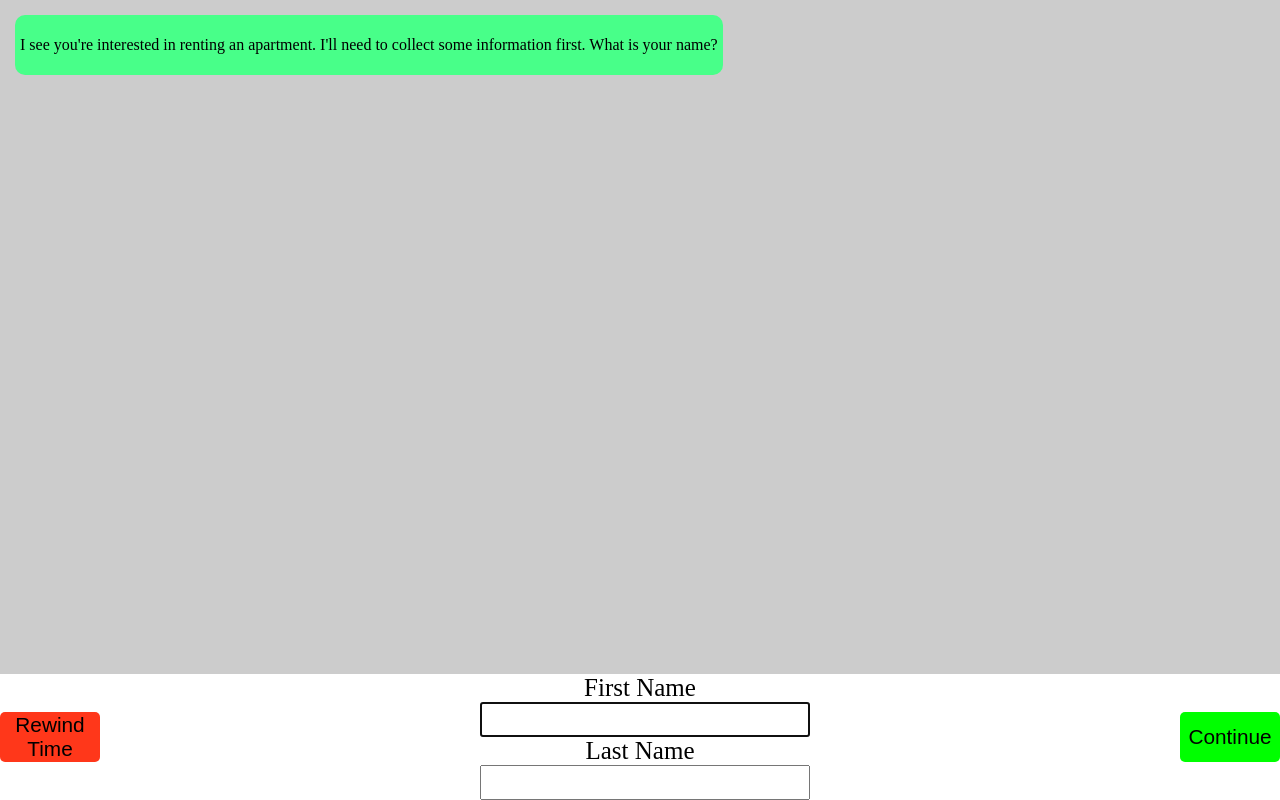
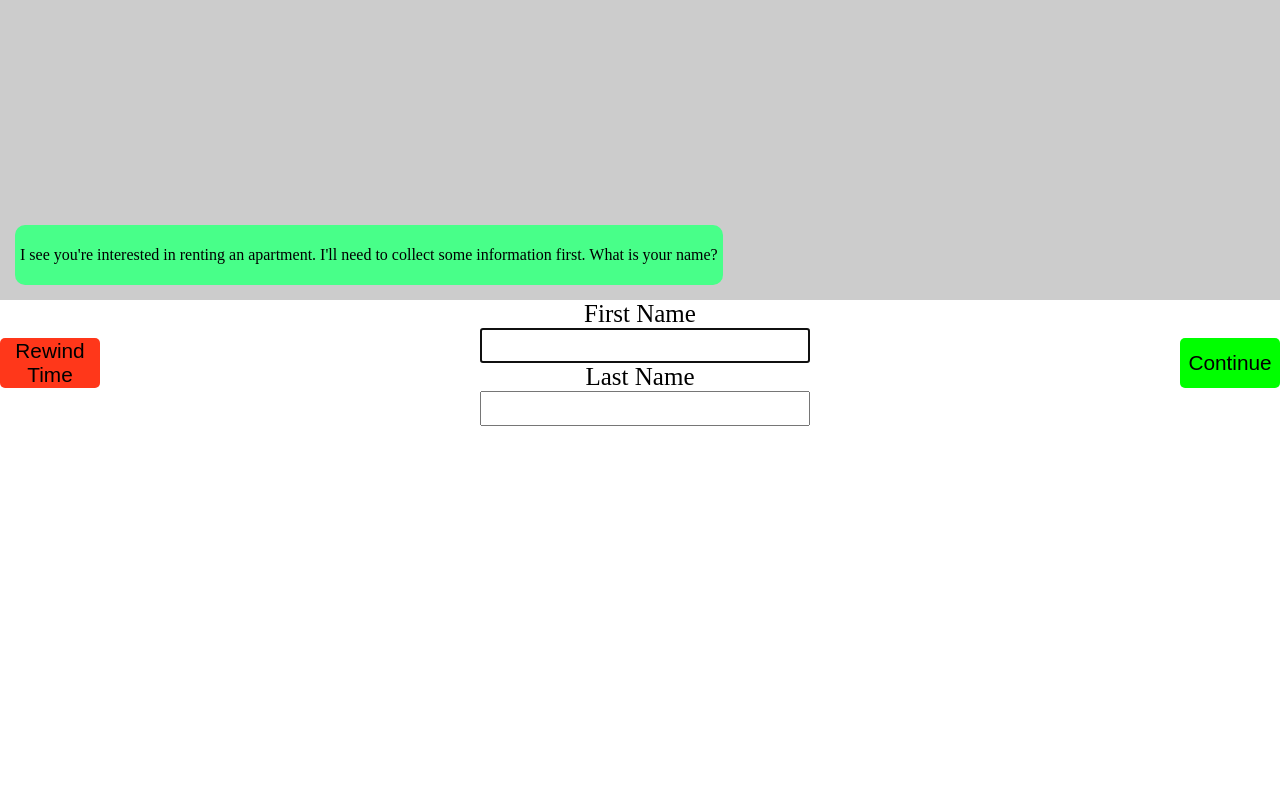
Before and after one commit to bennebbenneb/knock-rentals-chatbot, a React (Create React App) app in the folder ui/: page / in a window 1280 px wide. Built offline with nearby package versions, Linux system fonts and the light colour scheme.

Commit message:
css changes

```diff
--- a/ui/sass/App.scss
+++ /dev/null
@@ -1,6 +0,0 @@
-.app{
-  display: flex;
-  flex-flow: column;
-  min-height: 100vh;
-  flex:1;
-}
--- a/ui/sass/components/Chatbot/ChatDisplay/ChatDisplay.scss
+++ b/ui/sass/components/Chatbot/ChatDisplay/ChatDisplay.scss
@@ -1,10 +1,11 @@
 .chat-display {
+  display: flex;
   flex-flow: column;
   justify-content: flex-end;
   flex: 1;
+  min-height:35vh;
   background: #ccc;
   padding: 10px;
-  overflow-y: scroll;
 }
 
 .chat-display .message-history {
--- a/ui/sass/components/Chatbot/Chatbot.scss
+++ b/ui/sass/components/Chatbot/Chatbot.scss
@@ -1,9 +1,6 @@
 @import "./ChatDisplay/ChatDisplay";
 @import "./ChatInput/ChatInput";
+.chatbot{
+  height:100vh;
 
-.chatbot {
-  display: flex;
-  flex-flow: column;
-  height: 100vh;
-  flex: 1;
 }
--- a/ui/sass/main.scss
+++ b/ui/sass/main.scss
@@ -4,7 +4,3 @@
 body {
   margin: 0;
 }
-
-#root {
-  display: flex;
-}
--- a/ui/src/styles.css
+++ b/ui/src/styles.css
@@ -1,16 +1,11 @@
-.app {
+.chat-display {
   display: flex;
-  flex-flow: column;
-  min-height: 100vh;
-  flex: 1; }
-
-.chat-display {
   flex-flow: column;
   justify-content: flex-end;
   flex: 1;
+  min-height: 35vh;
   background: #ccc;
-  padding: 10px;
-  overflow-y: scroll; }
+  padding: 10px; }
 
 .chat-display .message-history {
   display: flex;
@@ -73,15 +68,9 @@ form.chat-input {
   text-align: center; }
 
 .chatbot {
-  display: flex;
-  flex-flow: column;
-  height: 100vh;
-  flex: 1; }
+  height: 100vh; }
 
 body {
   margin: 0; }
 
-#root {
-  display: flex; }
-
 /*# sourceMappingURL=styles.css.map */
```
Also changed, not shown: 9 other files (tests, documents, lock files or other folders).
